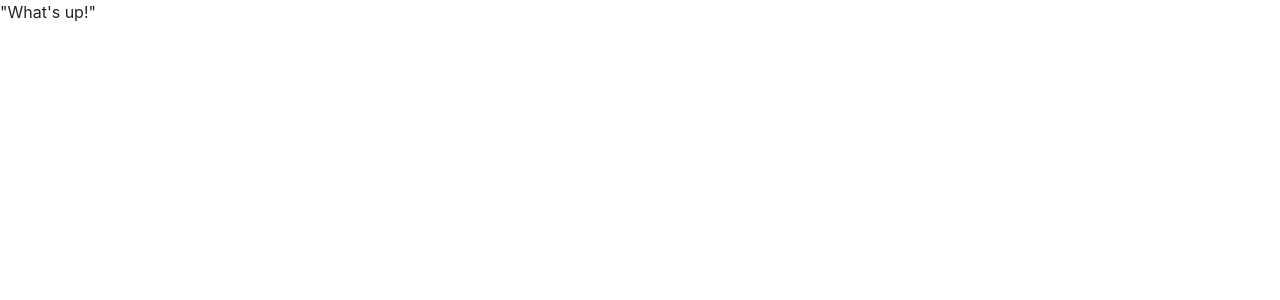
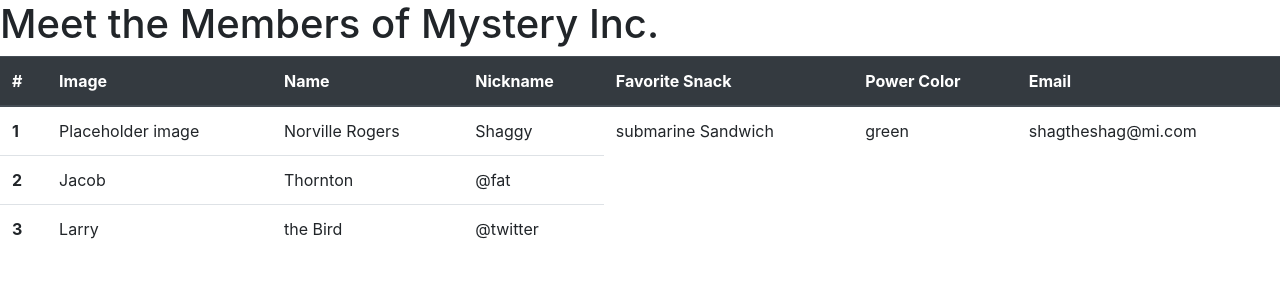
Before and after one commit to mandisareed/react-mystery-inc-sorter, a React (Create React App) app: page / in a window 1280 px wide. Shown: the top 300 px of the page. Built offline with nearby package versions, Linux system fonts and the light colour scheme.

Commit message:
deleted serviceworker and test boiler plate files, added array of characters in members.json

```diff
--- a/src/App.js
+++ b/src/App.js
@@ -1,13 +1,11 @@
-import React from 'react';
+import React from "react";
+import Company from "./components/Company";
+// import members from "./members.json";
 
 
 
 function App() {
-  return (
-    <div>
-     "What's up!"
-    </div>
-  );
+  return <Company />
 }
 
 export default App;
--- /dev/null
+++ b/src/components/Company.js
@@ -0,0 +1,63 @@
+import React from "react";
+
+
+//TO-DO
+// utilize bootstrap to create a table containing column titles:
+// image (perhaps leave the text field blank)
+// name
+// favorite snack
+// power color
+// email
+
+// Step 2:
+// Fill in one row w/dummy data
+// Create an array of Mystery Inc members
+// use the array to populate the rows w/member info
+// leave the # coloumn alone for now...
+// add placeholder images
+function Company() {
+return (
+    <div>
+        <h1>Meet the Members of Mystery Inc.</h1>
+      <table className="table">
+  <thead className="thead-dark">
+    <tr>
+      <th scope="col">#</th>
+      <th scope="col">Image</th>
+      <th scope="col">Name</th>
+      <th scope="col">Nickname</th>
+      <th scope="col">Favorite Snack</th>
+      <th scope="col">Power Color</th>
+      <th scope="col">Email</th>
+    </tr>
+  </thead>
+  <tbody>
+    <tr>
+      <th scope="row">1</th>
+      <td>Placeholder image</td>
+      <td>Norville Rogers</td>
+      <td>Shaggy</td>
+      <td>submarine Sandwich</td>
+      <td>green</td>
+      <td>shagtheshag@mi.com</td>
+    </tr>
+    <tr>
+      <th scope="row">2</th>
+      <td>Jacob</td>
+      <td>Thornton</td>
+      <td>@fat</td>
+    </tr>
+    <tr>
+      <th scope="row">3</th>
+      <td>Larry</td>
+      <td>the Bird</td>
+      <td>@twitter</td>
+    </tr>
+  </tbody>
+</table>
+
+    </div>
+)
+}
+
+export default Company;
--- /dev/null
+++ b/src/members.json
@@ -0,0 +1,47 @@
+[
+    {
+      "id": 1,
+      "name": "Scooby Doo",
+      "nickname": "Scoob",
+      "image": "https://vignette.wikia.nocookie.net/spongebobgalaxy/images/0/07/SpongeBob_SquarePants.png/revision/latest?cb=20171228024014",
+      "snack": "Scooby Snacks",
+      "color": "sepia",
+      "email": "roobyroo@mi.com"
+    },
+    {
+        "id": 2,
+        "name": "Norville Rogers",
+        "nickname": "Shaggy",
+        "image": "https://vignette.wikia.nocookie.net/spongebobgalaxy/images/0/07/SpongeBob_SquarePants.png/revision/latest?cb=20171228024014",
+        "snack": "submarine sandwich",
+        "color": "green",
+        "email": "shagtheshag@mi.com"
+      },
+      {
+        "id": 3,
+        "name": "Daphne Blake",
+        "nickname": "Danger-Prone",
+        "image": "https://vignette.wikia.nocookie.net/spongebobgalaxy/images/0/07/SpongeBob_SquarePants.png/revision/latest?cb=20171228024014",
+        "snack": "granny smith apple",
+        "color": "purple",
+        "email": "sveltebydefault@mi.com"
+      },
+      {
+        "id": 4,
+        "name": "Velma Dinkley",
+        "nickname": "Danger-Prone",
+        "image": "https://vignette.wikia.nocookie.net/spongebobgalaxy/images/0/07/SpongeBob_SquarePants.png/revision/latest?cb=20171228024014",
+        "snack": "gingersnap cookies",
+        "color": "orange",
+        "email": "spexandbrains@mi.com"
+      },
+      {
+        "id": 5,
+        "name": "Fred Jones",
+        "nickname": "The Man",
+        "image": "https://vignette.wikia.nocookie.net/spongebobgalaxy/images/0/07/SpongeBob_SquarePants.png/revision/latest?cb=20171228024014",
+        "snack": "banana chips",
+        "color": "crimson",
+        "email": "keepinupwiththejones@mi.com"
+      }
+  ]
```
Also changed, not shown: src/serviceWorker.js (deleted, +0 -141 lines), src/setupTests.js (deleted, +0 -5 lines).
